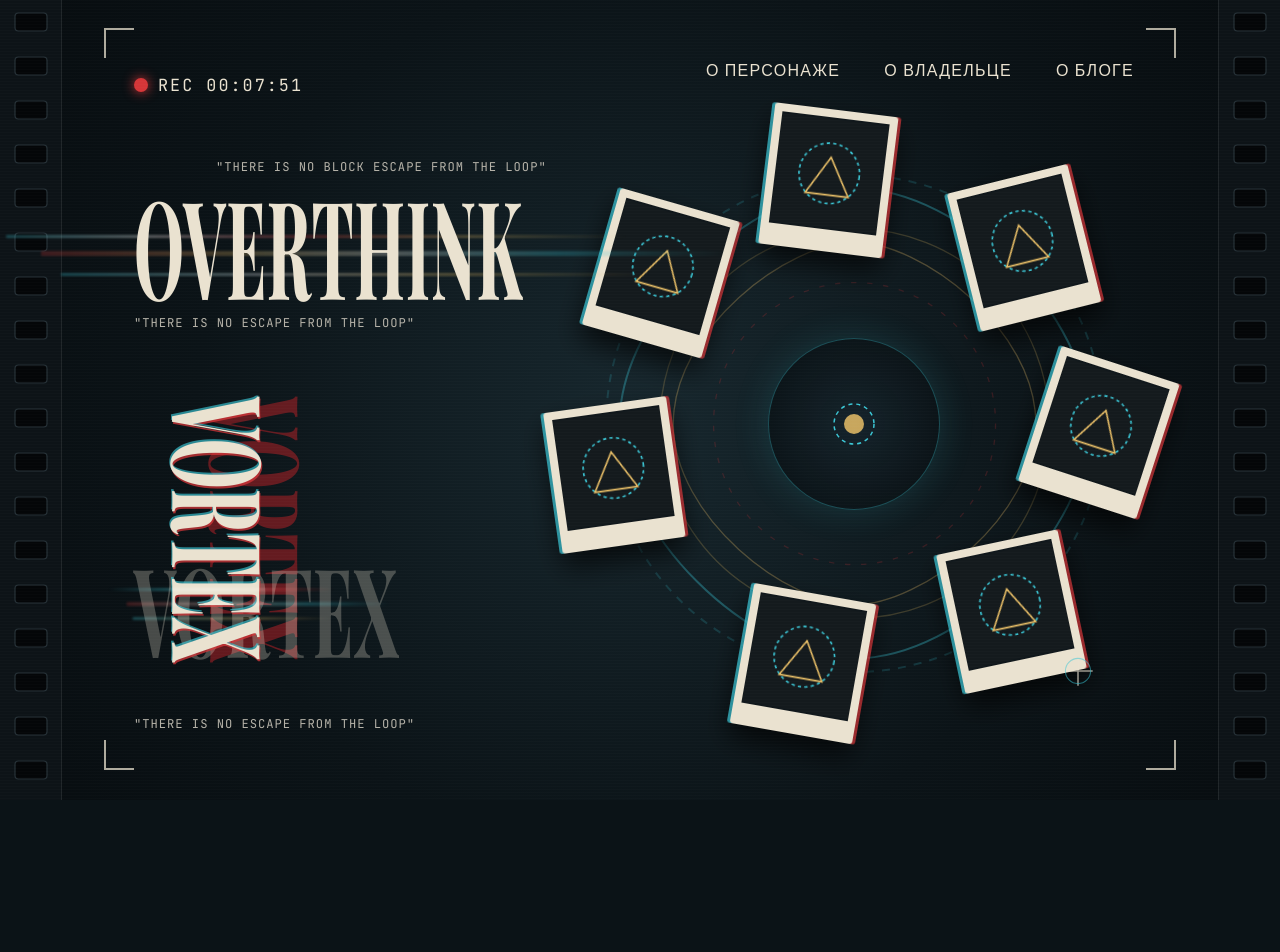
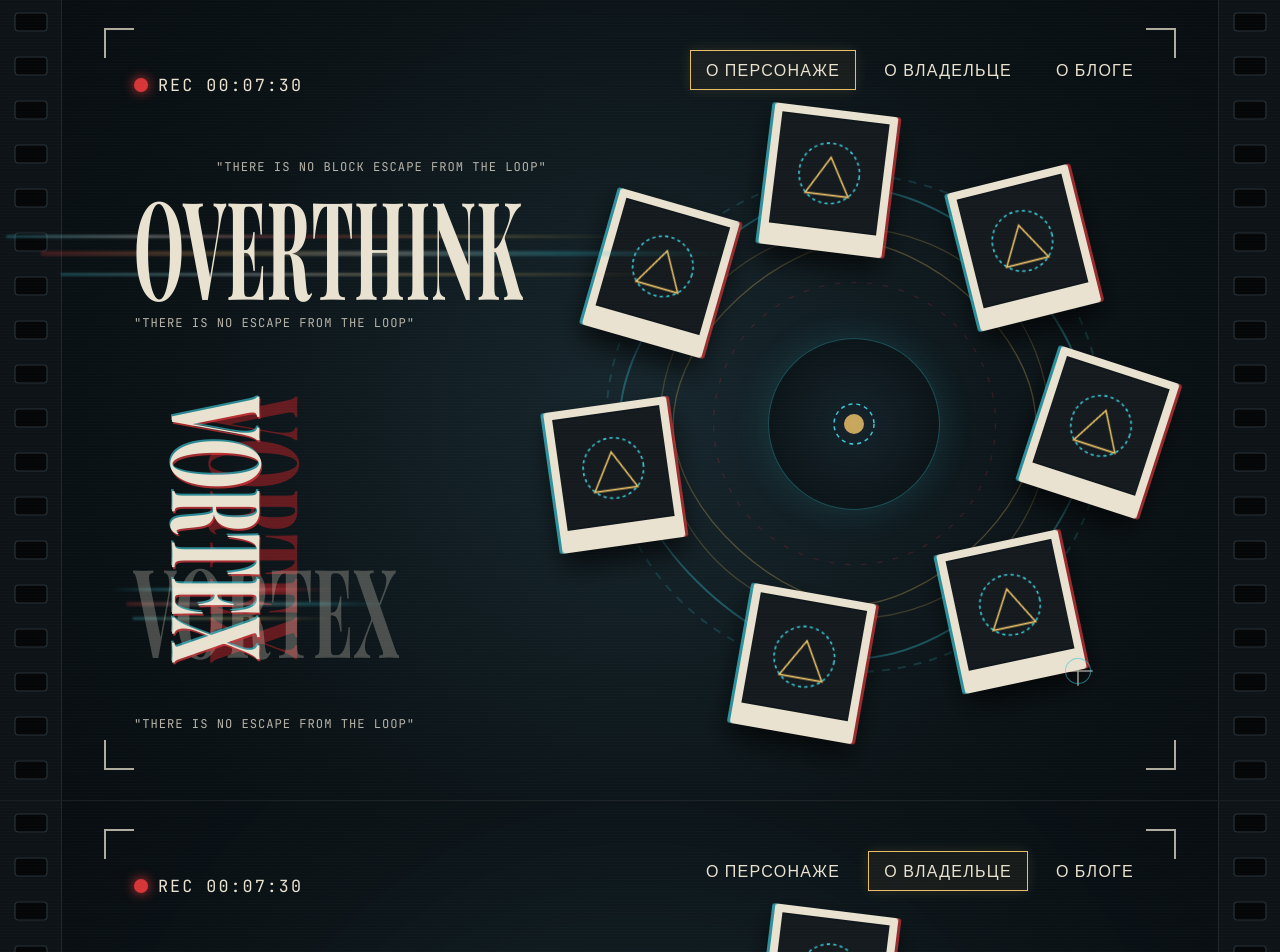
Before and after one commit to ledetav/crownvetch, a React (Vite) app: page /tz in a window 1280 px wide. Shown: the top 952 px of the page. Before the commit the page ends 800 px from the top, so only its background shows below. Built offline with nearby package versions, Linux system fonts and the light colour scheme.

Commit message:
feat(tz): scaffold character, owner, and blog sections on TzPage

```diff
--- /dev/null
+++ b/src/components/tz/BlogSection.tsx
@@ -0,0 +1,22 @@
+/**
+ * Секция «О блоге» на странице технического задания (/tz#blog).
+ * На текущем этапе дублирует структуру экрана «О персонаже» для дальнейшего
+ * наполнения контентом и точечной доработки дизайна.
+ */
+import { DarkroomViewfinderScreen } from '../darkroom/DarkroomViewfinderScreen';
+
+/**
+ * Рендерит якорную секцию «О блоге» на странице ТЗ.
+ * @returns JSX-разметка секции #blog.
+ */
+export function BlogSection() {
+  return (
+    <DarkroomViewfinderScreen
+      sectionId="blog"
+      sectionLabel="Секция: О блоге"
+      initialTabId="blog"
+      showOrientationOverlay={false}
+      headingLevel="h2"
+    />
+  );
+}
--- /dev/null
+++ b/src/components/tz/CharacterSection.tsx
@@ -0,0 +1,22 @@
+/**
+ * Секция «О персонаже» на странице технического задания (/tz#character).
+ * Представляет базовый полноэкранный видоискатель, выступающий основой для
+ * визуального описания персонажа и якорного перехода по меню.
+ */
+import { DarkroomViewfinderScreen } from '../darkroom/DarkroomViewfinderScreen';
+
+/**
+ * Рендерит якорную секцию «О персонаже» на странице ТЗ.
+ * @returns JSX-разметка секции #character.
+ */
+export function CharacterSection() {
+  return (
+    <DarkroomViewfinderScreen
+      sectionId="character"
+      sectionLabel="Секция: О персонаже"
+      initialTabId="character"
+      showOrientationOverlay
+      headingLevel="h1"
+    />
+  );
+}
--- /dev/null
+++ b/src/components/tz/OwnerSection.tsx
@@ -0,0 +1,22 @@
+/**
+ * Секция «О владельце» на странице технического задания (/tz#owner).
+ * На текущем этапе дублирует структуру экрана «О персонаже» для дальнейшего
+ * наполнения контентом и точечной доработки дизайна.
+ */
+import { DarkroomViewfinderScreen } from '../darkroom/DarkroomViewfinderScreen';
+
+/**
+ * Рендерит якорную секцию «О владельце» на странице ТЗ.
+ * @returns JSX-разметка секции #owner.
+ */
+export function OwnerSection() {
+  return (
+    <DarkroomViewfinderScreen
+      sectionId="owner"
+      sectionLabel="Секция: О владельце"
+      initialTabId="owner"
+      showOrientationOverlay={false}
+      headingLevel="h2"
+    />
+  );
+}
--- a/src/pages/GamePlaceholderPage.tsx
+++ b/src/pages/GamePlaceholderPage.tsx
@@ -15,5 +15,5 @@ export function GamePlaceholderPage() {
     document.title = 'OVERTHINK // VORTEX — Игра';
   }, []);
 
-  return <DarkroomViewfinderScreen initialTabId="dive-in" />;
+  return <DarkroomViewfinderScreen initialTabId="character" />;
 }
--- a/src/pages/TzPage.tsx
+++ b/src/pages/TzPage.tsx
@@ -1,19 +1,43 @@
 /**
  * Страница технического задания (/tz).
- * Отображает полноэкранный видоискатель с перфорацией киноплёнки,
- * анимированной глитч-типографикой и вращающейся орбитой полароидов.
+ * Объединяет три полноэкранные якорные секции («О персонаже», «О владельце»,
+ * «О блоге») с переходом по внутреннему меню видоискателя.
  */
 import { useEffect } from 'react';
-import { DarkroomViewfinderScreen } from '../components/darkroom/DarkroomViewfinderScreen';
+import { useLocation } from 'react-router-dom';
+import { BlogSection } from '../components/tz/BlogSection';
+import { CharacterSection } from '../components/tz/CharacterSection';
+import { OwnerSection } from '../components/tz/OwnerSection';
 
 /**
- * Отрисовывает страницу /tz во весь экран без нижних блоков-заглушек.
+ * Отрисовывает главную страницу ТЗ с тремя якорными секциями.
  * @returns JSX-разметка страницы технического задания.
  */
 export function TzPage() {
+  const { hash } = useLocation();
+
   useEffect(() => {
     document.title = 'OVERTHINK // VORTEX — Техническое задание';
   }, []);
 
-  return <DarkroomViewfinderScreen initialTabId="archive" />;
+  useEffect(() => {
+    if (!hash) {
+      return;
+    }
+
+    // При переходе на /tz#<anchor> со стороннего маршрута прокручиваем к нужной секции
+    const targetId = hash.slice(1);
+    const targetElement = document.getElementById(targetId);
+    if (targetElement) {
+      targetElement.scrollIntoView({ behavior: 'smooth', block: 'start' });
+    }
+  }, [hash]);
+
+  return (
+    <>
+      <CharacterSection />
+      <OwnerSection />
+      <BlogSection />
+    </>
+  );
 }
```
